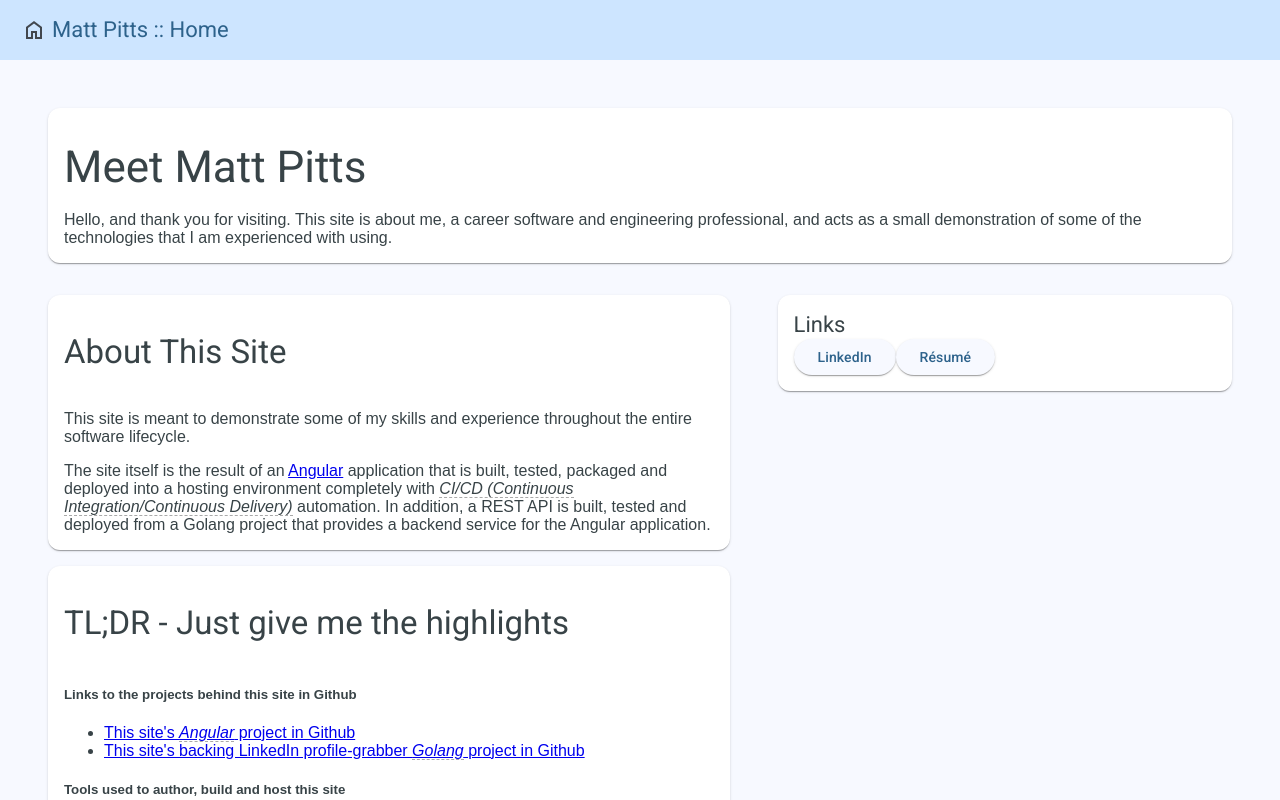
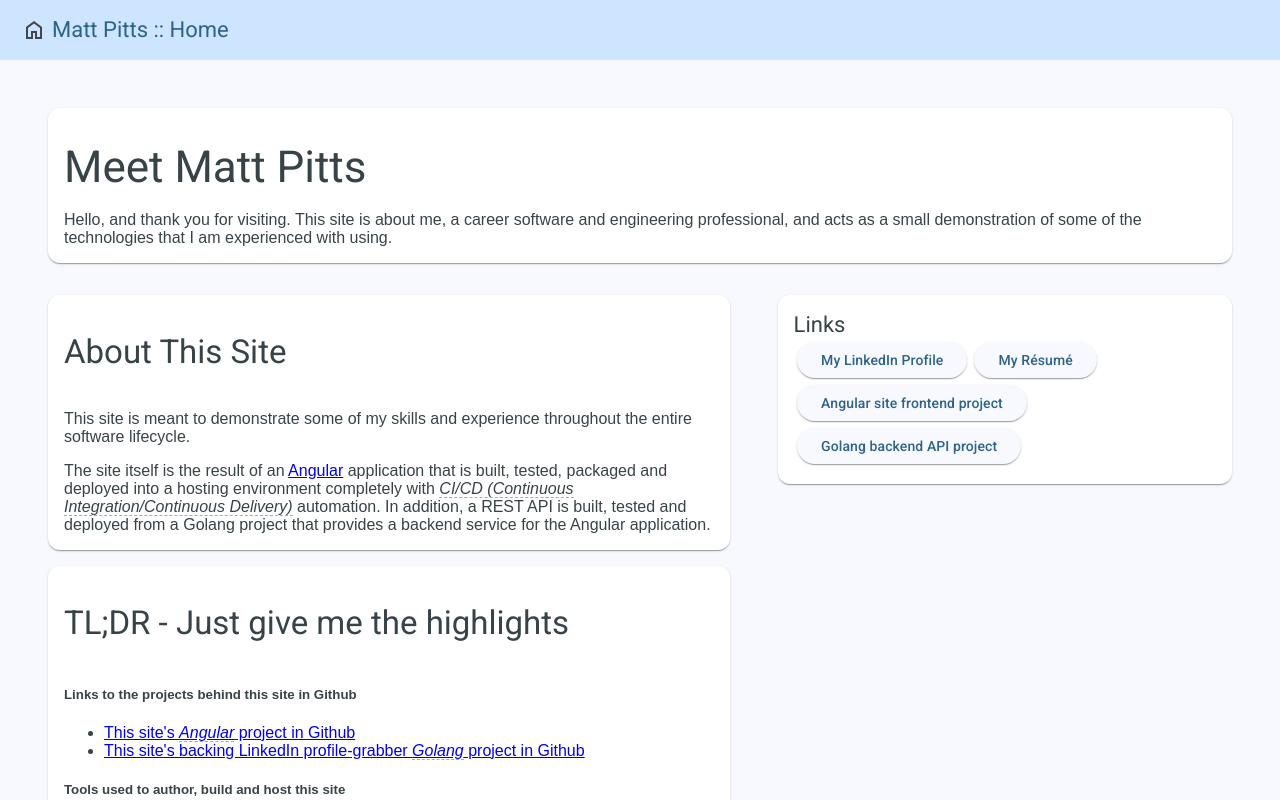
Before and after one commit to invinity/mattpitts-site, an Angular app: page / in a window 1280 px wide. Shown: the top 800 px of the page. Built offline with nearby package versions, Linux system fonts and the light colour scheme.

Commit message:
more styling

```diff
--- a/src/app/home/home.component.html
+++ b/src/app/home/home.component.html
@@ -57,6 +57,7 @@
                         </ul>
                         <h5>Tools used to author, build and host this site</h5>
                         <ul>
+                            <li><a href="https://code.visualstudio.com/">Visual Studio Code used as Integrated Development Environment (IDE)</a></li>
                             <li><a href="https://angular.dev" target="_blank">Angular for UI framework</a></li>
                             <li><a href="https://jasmine.github.io/" target="_blank">Jasmine for Typescript testing</a>
                             </li>
@@ -184,11 +185,20 @@
                     <mat-card-content class="dashboard-card-content">
                         <a mat-raised-button matBadge="8" matBadgePosition="before"
                             href="https://linkedin.com/in/mattpitts" target="_blank">
-                            LinkedIn
+                            My LinkedIn Profile
                         </a>
-                        <a mat-raised-button matBadge="8" matBadgePosition="before" routerLink="/resume">Résumé</a>
+                        <a mat-raised-button matBadge="8" matBadgePosition="before" routerLink="/resume">My Résumé</a>
+
+                        <a mat-raised-button matBadge="8" matBadgePosition="before"
+                            href="https://github.com/invinity/mattpitts-site" target="_blank">Angular site frontend project</a>
+
+                        <a mat-raised-button matBadge="8" matBadgePosition="before"
+                            href="https://github.com/invinity/linkedin-profile-grabber" target="_blank">Golang backend API project</a>
                     </mat-card-content>
                 </mat-card>
+
+                <div class="badge-base LI-profile-badge" data-locale="en_US" data-size="medium" data-theme="light" data-type="VERTICAL" data-vanity="mattpitts" data-version="v1"><a class="badge-base__link LI-simple-link" href="https://www.linkedin.com/in/mattpitts?trk=profile-badge"> </a></div>
+
             </div>
         </div>
     </div>
--- a/src/app/home/home.component.scss
+++ b/src/app/home/home.component.scss
@@ -24,3 +24,7 @@
 .dashboard-card {
     margin: 1em;
 }
+
+mat-card-content > .mdc-button {
+    margin: .25em;
+}
--- a/src/index.html
+++ b/src/index.html
@@ -13,4 +13,5 @@
 <body class="mat-typography mat-app-background">
   <app-root></app-root>
 </body>
+<script src="https://platform.linkedin.com/badges/js/profile.js" async defer type="text/javascript"></script>
 </html>
```
